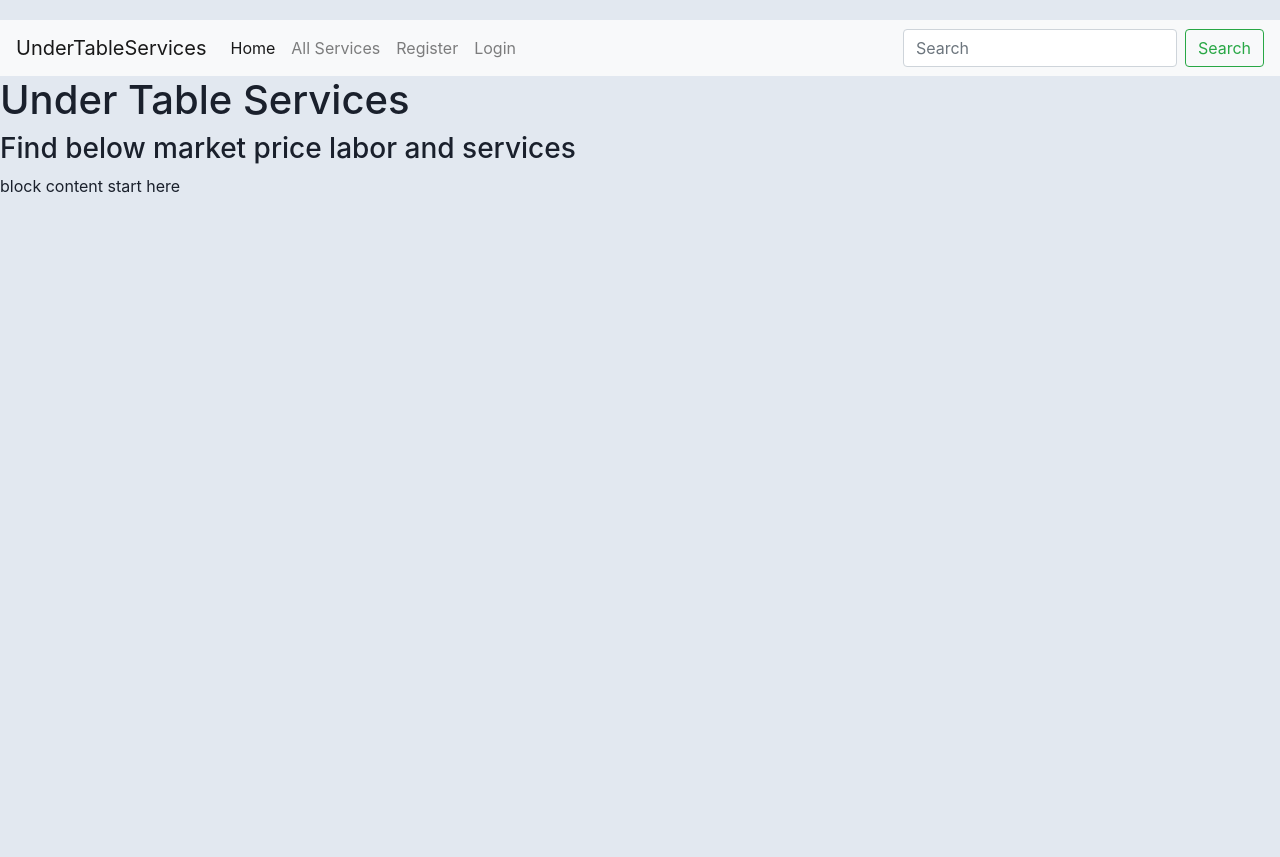
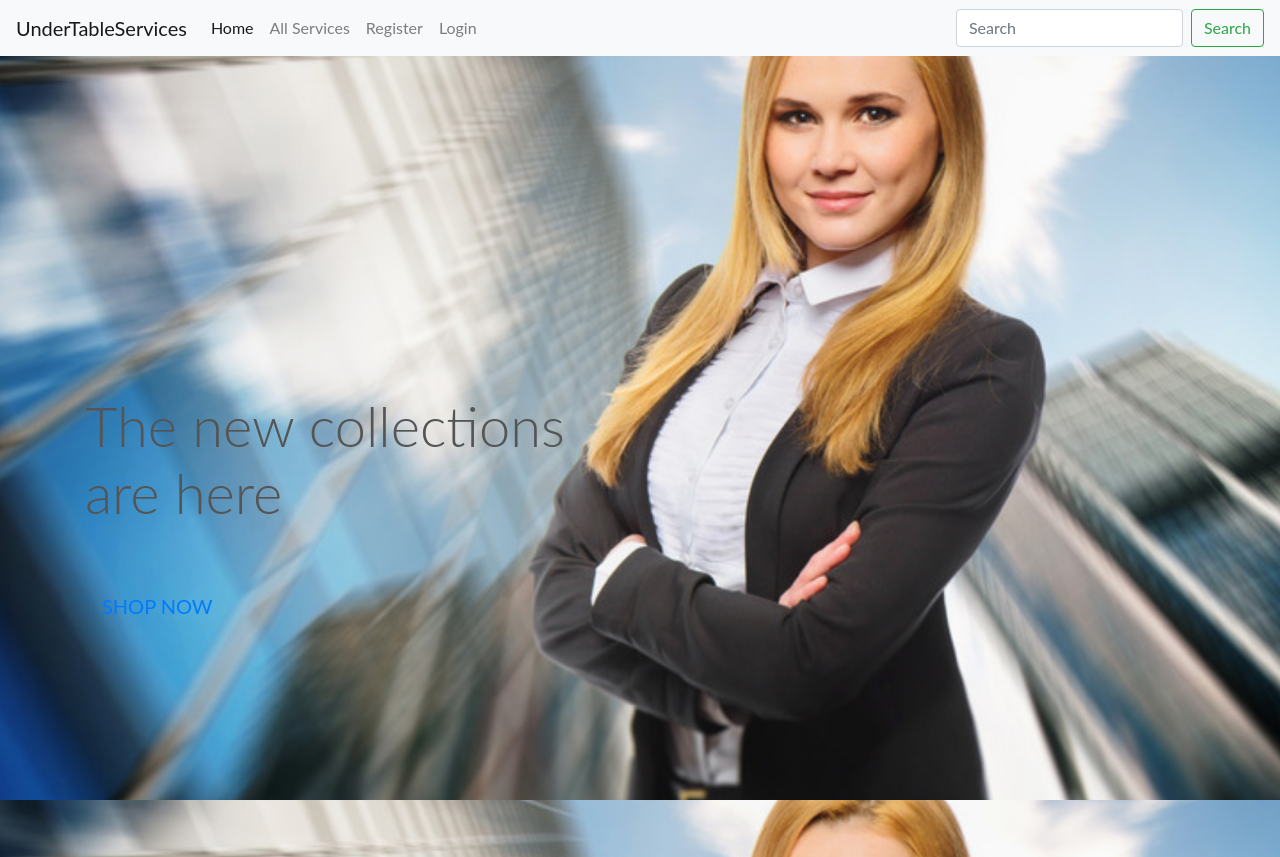
Before and after one commit to Gaberoids/undertablelabor, a Django app: page / in a window 1280 px wide. Before the commit the page ends 193 px from the top, so only its background shows below. Run offline with Django 3.2, Linux system fonts and the light colour scheme; some libraries are stand-ins or nearby versions.

Commit message:
Added a cover for homepage.

```diff
--- a/home/templates/home/index.html
+++ b/home/templates/home/index.html
@@ -2,15 +2,30 @@
 {% load static %}
 
 {% block page_header %}
-<div class="">
-        <h1>Under Table Services</h1>
-        <h3>Find below market price labor and services</h3>
+<div class="container header-container">
+        <div class="row">
+                <div class="col">
+
+                </div>
+        </div>
 </div>
 {% endblock %}
 
 {% block content %}
 <!-- h-100 to vertically center the text -->
-<div class="">
-        <p>block content start here</p>
+<div class="container h-100">
+        <div class="row h-100">
+                <div class="col-7 col-md-6 my-auto">
+                        <h1 class="display-4 logo-font text-black">The new collections are here</h1>
+                        <div class="my-5">
+                                <h4>
+                                        <a href="{% url 'all_services' %}"
+                                                class="shop-now-button btn btn-lg rounded-0 text-uppercase py-3">Shop
+                                                Now</a>
+                                </h4>
+                        </div>
+                </div>
+        </div>
+
 </div>
 {% endblock %}
--- a/static/css/base.css
+++ b/static/css/base.css
@@ -1,10 +1,26 @@
+html {
+    height: 100%;
+}
+
+body {
+    background: url('/media/worker_picture.png') no-repeat center center fixed;
+    background-size: cover;
+    height: calc(100vh - 164px);
+    color: #555;
+    font-family: 'Lato';
+}
+
+.header-container {
+    padding-top: 164px;
+}
+
 /* profile css for profile.html  ---------------------------------- */
-body {
-    margin-top: 20px;
+
+/* body {
     color: #1a202c;
     text-align: left;
     background-color: #e2e8f0;
-}
+} */
 
 .main-body {
     padding: 15px;
--- a/undertableservices/settings.py
+++ b/undertableservices/settings.py
@@ -135,6 +135,9 @@ DATABASES = {
     }
 }
 
+# if using media files
+MEDIA_URL = '/media/'
+MEDIA_ROOT = os.path.join(BASE_DIR, 'media')
 
 # https://docs.djangoproject.com/en/3.2/ref/settings/#auth-password-validators
 if 'DATABASE_URL' in os.environ:
--- a/undertableservices/urls.py
+++ b/undertableservices/urls.py
@@ -15,6 +15,10 @@ Including another URLconf
 """
 from django.contrib import admin
 from django.urls import path, include
+from django.conf import settings
+from django.conf.urls.static import static
+
+
 
 urlpatterns = [
     path('admin/', admin.site.urls),
@@ -23,4 +27,4 @@ urlpatterns = [
     path('profile/', include('profiles.urls')),
     path('contact_services/', include('contact_services.urls')),
     path('checkout/', include('checkout.urls')),
-]
+]+ static(settings.MEDIA_URL, document_root=settings.MEDIA_ROOT)
```
Also changed, not shown: media/worker_picture.png (added).
